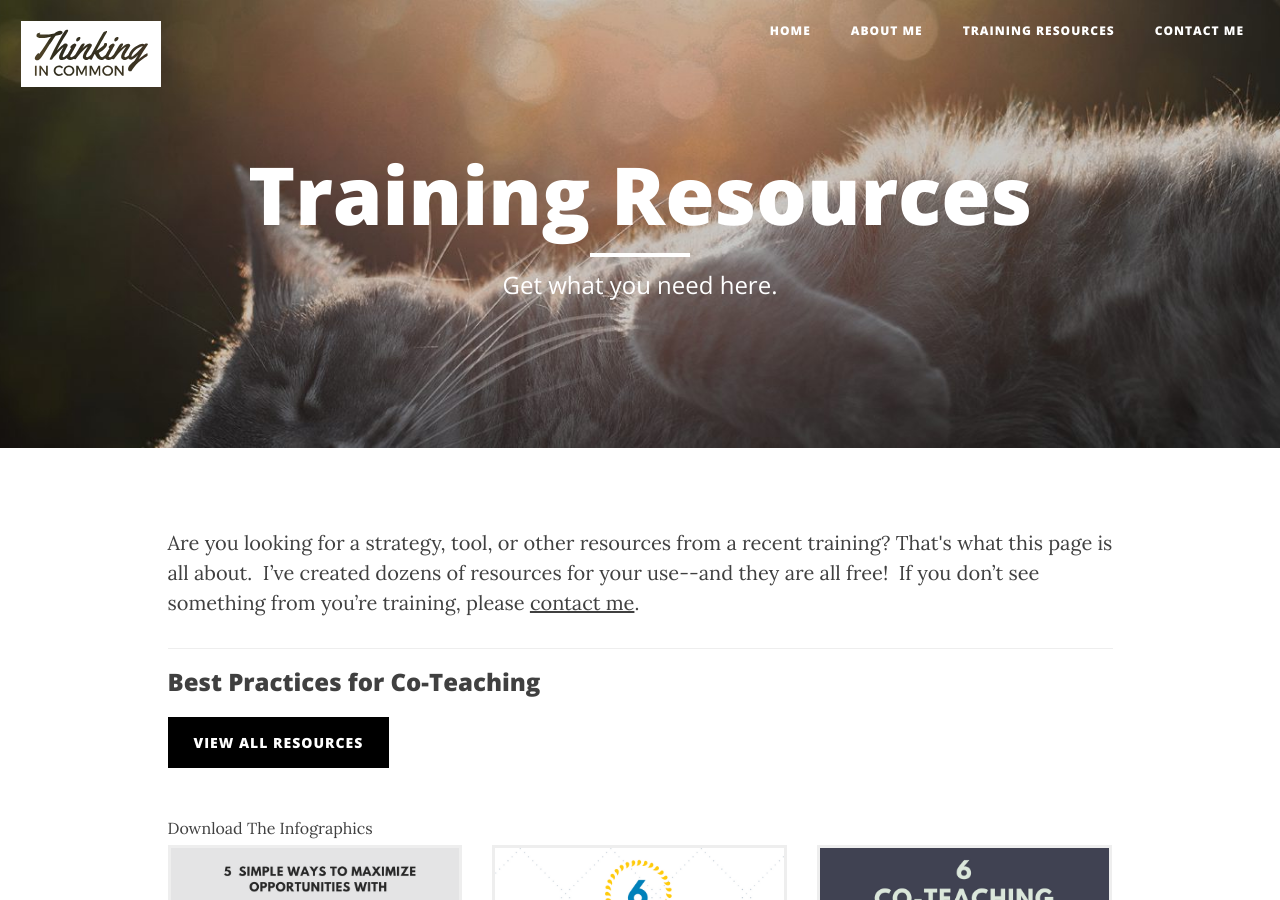
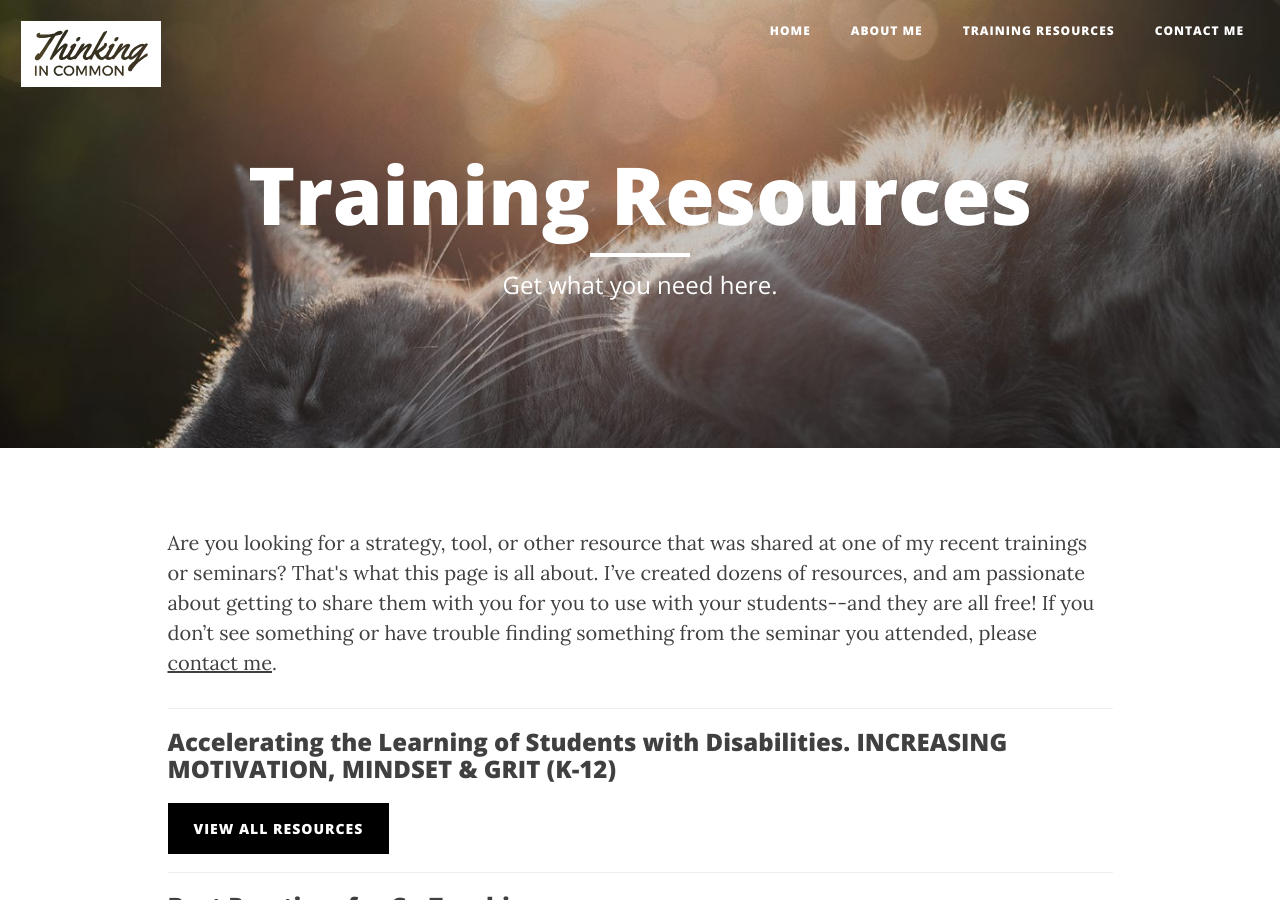
Before and after one commit to iamweswilson/clearlycat, a Jekyll site: the page built from resources.html, in a window 1280 px wide and 900 px high. Built offline with Jekyll 4.4.1, drawn with Linux system fonts in a browser that asks for light colours; nearby versions of some CDN libraries; Markdown is read by kramdown in place of the engine named in the settings; comment, search, counter and statistics services are not loaded.

Commit message:
Updated for new training

```diff
--- a/index.html
+++ b/index.html
@@ -28,7 +28,7 @@ permalink: /
                             Accessing Ability
                         </h2>
                         <p>
-                            This website is dedicated to promoting inclusive schooling and exploring positive way of supporting students with disabilities. Teachers need simple, effective strategies and ideas to use in their classrooms to allow students access to and progress in the general education curriculum. This site serves to share ideas that work with students with disabilities and English Language Learners.
+                            This website is dedicated to promoting inclusive schools and communities and exploring positive way of supporting students with disabilities. Teachers need simple, effective strategies and ideas to use in their classrooms that allow students access to and progress in the general education curriculum. This site serves to share ideas that work with all students.
                         </p>
                     </div>
                 </div>
--- a/resources.html
+++ b/resources.html
@@ -23,7 +23,14 @@ permalink: /training-resources/
         <div class="row">
             <div class="col-sm-10 col-sm-push-1">
                 <p>
-                    Are you looking for a strategy, tool, or other resources from a recent training? That's what this page is all about.  I’ve created dozens of resources for your use--and they are all free!  If you don’t see something from you’re training, please <a href="/contact/">contact me</a>.
+                    Are you looking for a strategy, tool, or other resource that was shared at one of my  recent trainings or seminars? That's what this page is all about.  I’ve created dozens of resources, and am passionate about getting to share them with you for you to use with your students--and they are all free!  If you don’t see something or have trouble finding something from the seminar you attended, please <a href="/contact/">contact me</a>.
+                </p>
+                <hr>
+                <h3>Accelerating the Learning of Students with Disabilities. INCREASING MOTIVATION, MINDSET & GRIT (K-12)</h3>
+                <p>
+                    <a href="https://drive.google.com/drive/folders/0B6LJvCVcyOwfZC1IRW41bDExOFE?usp=sharing" class="resource-btn" target="_blank">
+                        View All Resources
+                    </a>
                 </p>
                 <hr>
                 <h3>Best Practices for Co-Teaching</h3>
```
